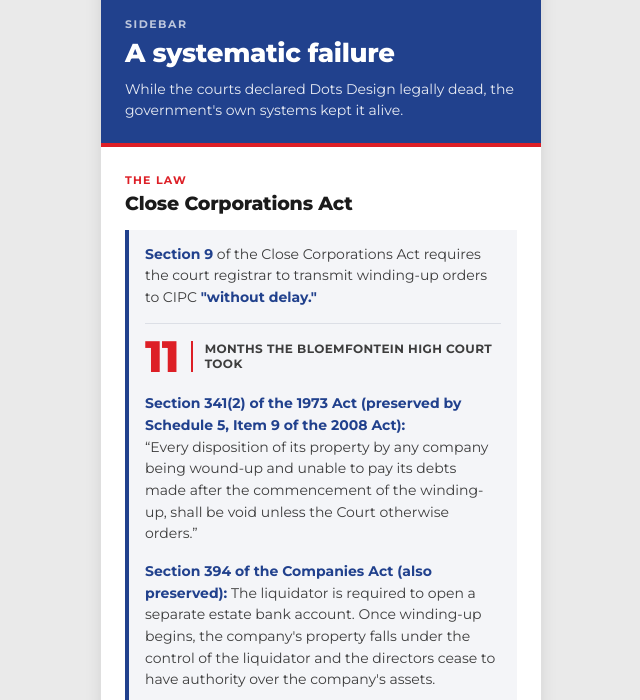
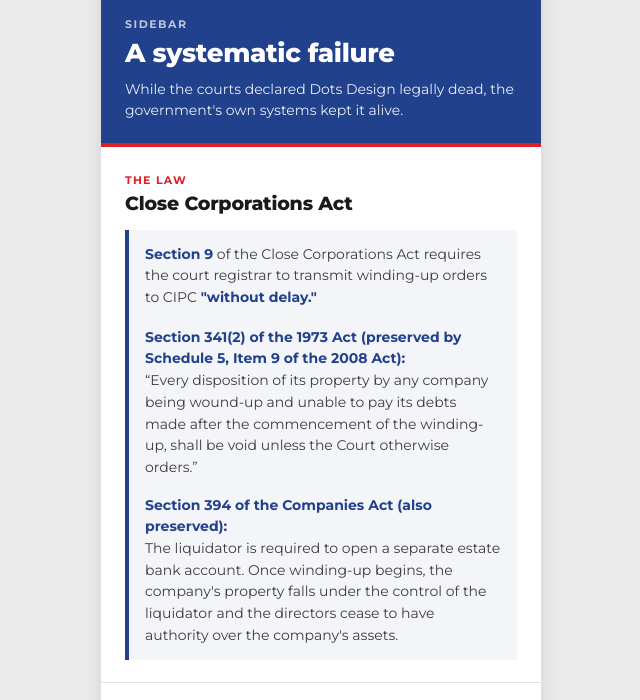
Before and after one commit to sharlenerood/systematic-failure, a plain HTML site: page index.html in a window 1280 px wide. Shown: the part 100-800 px from the top of the page, without its empty margins (319-959 px from the left). Drawn offline with nearby package versions, Linux system fonts and the light colour scheme.

Commit message:
Update index.html

```diff
--- a/index.html
+++ b/index.html
@@ -438,17 +438,13 @@
                         <strong>Section 9</strong>
                         of the Close Corporations Act requires the court registrar to transmit winding-up orders to CIPC <strong>"without delay."</strong>
                     </p>
-                    <div class="law-stat">
-                        <div class="law-stat__num">11</div>
-                        <div class="law-stat__label">Months the Bloemfontein High Court took</div>
-                    </div>
                     <p class="law-detail">
                         <strong>Section 341(2) of the 1973 Act (preserved by Schedule 5, Item 9 of the 2008 Act):</strong>
                         <br/>“Every disposition of its property by any company being wound-up and unable to pay its debts made after the commencement of the winding-up, shall be void unless the Court otherwise orders.”
                     </p>
                     <p class="law-detail">
                         <strong>Section 394 of the Companies Act (also preserved):</strong>
-                        The liquidator is required to open a separate estate bank account. Once winding-up begins, the company's property falls under the control of the liquidator and the directors cease to have authority over the company's assets.
+                        <br/>The liquidator is required to open a separate estate bank account. Once winding-up begins, the company's property falls under the control of the liquidator and the directors cease to have authority over the company's assets.
                     </p>
                 </div>
             </div>
```
